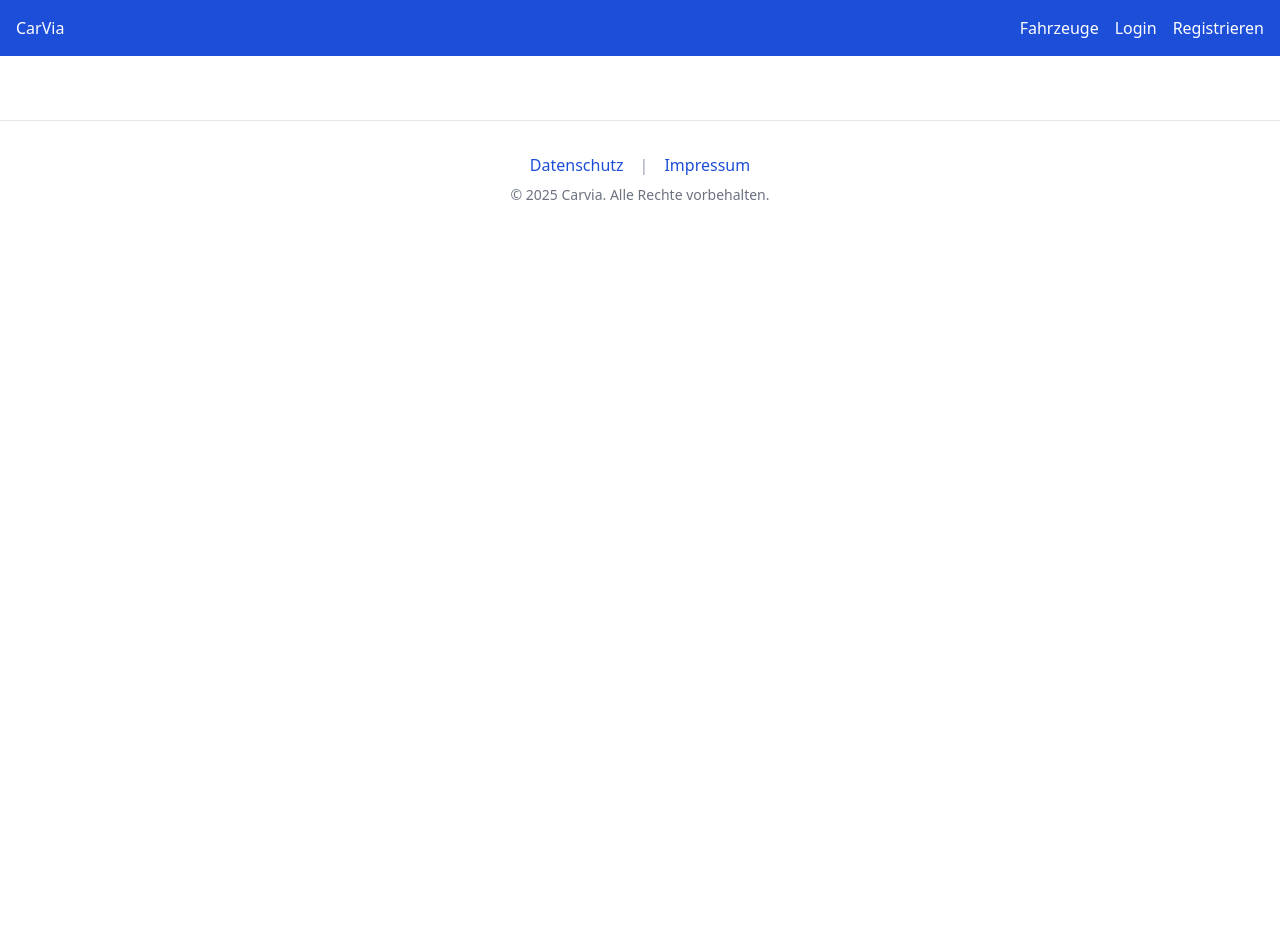
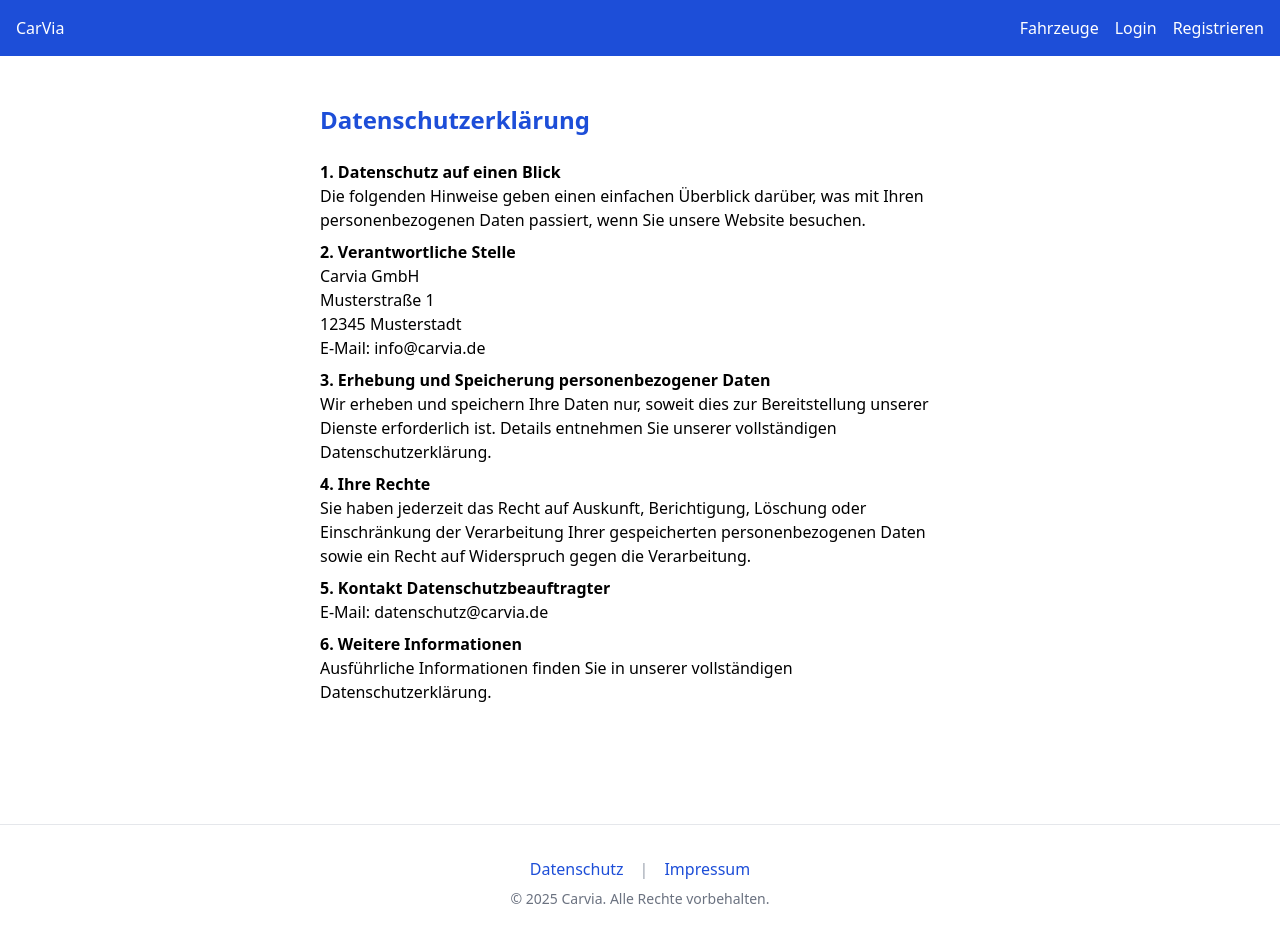
Before and after one commit to macelivity/carvia, a React (Vite) app in the folder frontend/: page /datenschutz in a window 1280 px wide. Before the commit the page ends 800 px from the top, so only its background shows below. Built offline with nearby package versions, Linux system fonts and the light colour scheme; some icons are missing.

Commit message:
Popup changes to whole page

```diff
--- a/frontend/src/App.jsx
+++ b/frontend/src/App.jsx
@@ -9,6 +9,8 @@ import Vehicles from './pages/Vehicles';
 import Homepage from './pages/Homepage';
 import Booking from './pages/Booking';
 import VehicleSearch from './pages/VehicleSearch';
+import Impressum from './pages/Impressum';
+import Datenschutz from './pages/Datenschutz';
 
 
 export default function App() {
@@ -25,6 +27,8 @@ export default function App() {
 					<Route path="/vehicles" element={<Vehicles />} />
 					<Route path="/booking/:vehicle_id" element={<Booking />} />
 					<Route path="/search" element={<VehicleSearch />} />
+					<Route path="/impressum" element={<Impressum />} />
+					<Route path="/datenschutz" element={<Datenschutz />} />
 				</Routes>
 				<Footer />
 			</BrowserRouter>
--- a/frontend/src/components/Footer.jsx
+++ b/frontend/src/components/Footer.jsx
@@ -1,132 +1,29 @@
-import React, { useState } from 'react';
+import React from 'react';
+import { Link } from 'react-router-dom';
 
 const Footer = () => {
-    const [showImpressum, setShowImpressum] = useState(false);
-    const [showDatenschutz, setShowDatenschutz] = useState(false);
-
     return (
         <footer className="bg-white border-t mt-16 py-8 px-4">
             <div className="max-w-4xl mx-auto flex flex-col items-center space-y-2">
                 <div className="space-x-4 text-blue-700 font-medium">
-                    <button
+                    <Link
                         className="hover:underline focus:outline-none"
-                        onClick={() => setShowDatenschutz(true)}
+                        to="/datenschutz"
                     >
                         Datenschutz
-                    </button>
+                    </Link>
                     <span className="text-gray-400">|</span>
-                    <button
+                    <Link
                         className="hover:underline focus:outline-none"
-                        onClick={() => setShowImpressum(true)}
+                        to="/impressum"
                     >
                         Impressum
-                    </button>
+                    </Link>
                 </div>
                 <div className="text-gray-500 text-sm mt-2">
                     &copy; {new Date().getFullYear()} Carvia. Alle Rechte vorbehalten.
                 </div>
             </div>
-
-            {/* Impressum Modal */}
-            {showImpressum && (
-                <div className="fixed inset-0 bg-black bg-opacity-40 flex items-center justify-center z-50" onClick={() => setShowImpressum(false)}>
-                    <div
-                        className="bg-white rounded-xl shadow-lg max-w-lg w-full p-8 relative"
-                        onClick={e => e.stopPropagation()}
-                    >
-                        <button
-                            className="absolute top-4 right-6 text-2xl text-gray-400 hover:text-gray-700 focus:outline-none"
-                            onClick={() => setShowImpressum(false)}
-                            aria-label="Schließen"
-                        >
-                            &times;
-                        </button>
-                        <h2 className="text-xl font-bold mb-4 text-blue-700">Impressum</h2>
-                        <p className="mb-2"><strong>Angaben gemäß § 5 TMG:</strong></p>
-                        <p>
-                            Carvia GmbH<br />
-                            Musterstraße 1<br />
-                            12345 Musterstadt<br />
-                            Deutschland
-                        </p>
-                        <p className="mt-4">
-                            <strong>Vertreten durch:</strong><br />
-                            Max Mustermann
-                        </p>
-                        <p className="mt-4">
-                            <strong>Kontakt:</strong><br />
-                            Telefon: 01234 / 567890<br />
-                            E-Mail: info@carvia.de
-                        </p>
-                        <p className="mt-4">
-                            <strong>Registereintrag:</strong><br />
-                            Eintragung im Handelsregister.<br />
-                            Registergericht: Musterstadt<br />
-                            Registernummer: HRB 123456
-                        </p>
-                        <p className="mt-4">
-                            <strong>Umsatzsteuer-ID:</strong><br />
-                            Umsatzsteuer-Identifikationsnummer gemäß §27 a Umsatzsteuergesetz:<br />
-                            DE123456789
-                        </p>
-                        <p className="mt-4">
-                            <strong>Verantwortlich für den Inhalt nach § 55 Abs. 2 RStV:</strong><br />
-                            Max Mustermann<br />
-                            Musterstraße 1<br />
-                            12345 Musterstadt
-                        </p>
-                        <p className="mt-4 text-xs text-gray-500">
-                            Trotz sorgfältiger inhaltlicher Kontrolle übernehmen wir keine Haftung für die Inhalte externer Links. Für den Inhalt der verlinkten Seiten sind ausschließlich deren Betreiber verantwortlich.
-                        </p>
-                    </div>
-                </div>
-            )}
-
-            {/* Datenschutz Modal */}
-            {showDatenschutz && (
-                <div className="fixed inset-0 bg-black bg-opacity-40 flex items-center justify-center z-50" onClick={() => setShowDatenschutz(false)}>
-                    <div
-                        className="bg-white rounded-xl shadow-lg max-w-lg w-full p-8 relative"
-                        onClick={e => e.stopPropagation()}
-                    >
-                        <button
-                            className="absolute top-4 right-6 text-2xl text-gray-400 hover:text-gray-700 focus:outline-none"
-                            onClick={() => setShowDatenschutz(false)}
-                            aria-label="Schließen"
-                        >
-                            &times;
-                        </button>
-                        <h2 className="text-xl font-bold mb-4 text-blue-700">Datenschutzerklärung</h2>
-                        <p className="mb-2">
-                            <strong>1. Datenschutz auf einen Blick</strong><br />
-                            Die folgenden Hinweise geben einen einfachen Überblick darüber, was mit Ihren personenbezogenen Daten passiert, wenn Sie unsere Website besuchen.
-                        </p>
-                        <p className="mb-2">
-                            <strong>2. Verantwortliche Stelle</strong><br />
-                            Carvia GmbH<br />
-                            Musterstraße 1<br />
-                            12345 Musterstadt<br />
-                            E-Mail: info@carvia.de
-                        </p>
-                        <p className="mb-2">
-                            <strong>3. Erhebung und Speicherung personenbezogener Daten</strong><br />
-                            Wir erheben und speichern Ihre Daten nur, soweit dies zur Bereitstellung unserer Dienste erforderlich ist. Details entnehmen Sie unserer vollständigen Datenschutzerklärung.
-                        </p>
-                        <p className="mb-2">
-                            <strong>4. Ihre Rechte</strong><br />
-                            Sie haben jederzeit das Recht auf Auskunft, Berichtigung, Löschung oder Einschränkung der Verarbeitung Ihrer gespeicherten personenbezogenen Daten sowie ein Recht auf Widerspruch gegen die Verarbeitung.
-                        </p>
-                        <p className="mb-2">
-                            <strong>5. Kontakt Datenschutzbeauftragter</strong><br />
-                            E-Mail: datenschutz@carvia.de
-                        </p>
-                        <p className="mb-2">
-                            <strong>6. Weitere Informationen</strong><br />
-                            Ausführliche Informationen finden Sie in unserer vollständigen Datenschutzerklärung.
-                        </p>
-                    </div>
-                </div>
-            )}
         </footer>
     );
 };
--- /dev/null
+++ b/frontend/src/pages/Datenschutz.jsx
@@ -0,0 +1,36 @@
+import React from 'react';
+
+const Datenschutz = () => (
+    <div className="max-w-2xl mx-auto py-12 px-4">
+        <h1 className="text-2xl font-bold mb-6 text-blue-700">Datenschutzerklärung</h1>
+        <p className="mb-2">
+            <strong>1. Datenschutz auf einen Blick</strong><br />
+            Die folgenden Hinweise geben einen einfachen Überblick darüber, was mit Ihren personenbezogenen Daten passiert, wenn Sie unsere Website besuchen.
+        </p>
+        <p className="mb-2">
+            <strong>2. Verantwortliche Stelle</strong><br />
+            Carvia GmbH<br />
+            Musterstraße 1<br />
+            12345 Musterstadt<br />
+            E-Mail: info@carvia.de
+        </p>
+        <p className="mb-2">
+            <strong>3. Erhebung und Speicherung personenbezogener Daten</strong><br />
+            Wir erheben und speichern Ihre Daten nur, soweit dies zur Bereitstellung unserer Dienste erforderlich ist. Details entnehmen Sie unserer vollständigen Datenschutzerklärung.
+        </p>
+        <p className="mb-2">
+            <strong>4. Ihre Rechte</strong><br />
+            Sie haben jederzeit das Recht auf Auskunft, Berichtigung, Löschung oder Einschränkung der Verarbeitung Ihrer gespeicherten personenbezogenen Daten sowie ein Recht auf Widerspruch gegen die Verarbeitung.
+        </p>
+        <p className="mb-2">
+            <strong>5. Kontakt Datenschutzbeauftragter</strong><br />
+            E-Mail: datenschutz@carvia.de
+        </p>
+        <p className="mb-2">
+            <strong>6. Weitere Informationen</strong><br />
+            Ausführliche Informationen finden Sie in unserer vollständigen Datenschutzerklärung.
+        </p>
+    </div>
+);
+
+export default Datenschutz;
--- /dev/null
+++ b/frontend/src/pages/Impressum.jsx
@@ -0,0 +1,45 @@
+import React from 'react';
+
+const Impressum = () => (
+    <div className="max-w-2xl mx-auto py-12 px-4">
+        <h1 className="text-2xl font-bold mb-6 text-blue-700">Impressum</h1>
+        <p className="mb-2"><strong>Angaben gemäß § 5 TMG:</strong></p>
+        <p>
+            Carvia GmbH<br />
+            Musterstraße 1<br />
+            12345 Musterstadt<br />
+            Deutschland
+        </p>
+        <p className="mt-4">
+            <strong>Vertreten durch:</strong><br />
+            Max Mustermann
+        </p>
+        <p className="mt-4">
+            <strong>Kontakt:</strong><br />
+            Telefon: 01234 / 567890<br />
+            E-Mail: info@carvia.de
+        </p>
+        <p className="mt-4">
+            <strong>Registereintrag:</strong><br />
+            Eintragung im Handelsregister.<br />
+            Registergericht: Musterstadt<br />
+            Registernummer: HRB 123456
+        </p>
+        <p className="mt-4">
+            <strong>Umsatzsteuer-ID:</strong><br />
+            Umsatzsteuer-Identifikationsnummer gemäß §27 a Umsatzsteuergesetz:<br />
+            DE123456789
+        </p>
+        <p className="mt-4">
+            <strong>Verantwortlich für den Inhalt nach § 55 Abs. 2 RStV:</strong><br />
+            Max Mustermann<br />
+            Musterstraße 1<br />
+            12345 Musterstadt
+        </p>
+        <p className="mt-4 text-xs text-gray-500">
+            Trotz sorgfältiger inhaltlicher Kontrolle übernehmen wir keine Haftung für die Inhalte externer Links. Für den Inhalt der verlinkten Seiten sind ausschließlich deren Betreiber verantwortlich.
+        </p>
+    </div>
+);
+
+export default Impressum;
```
